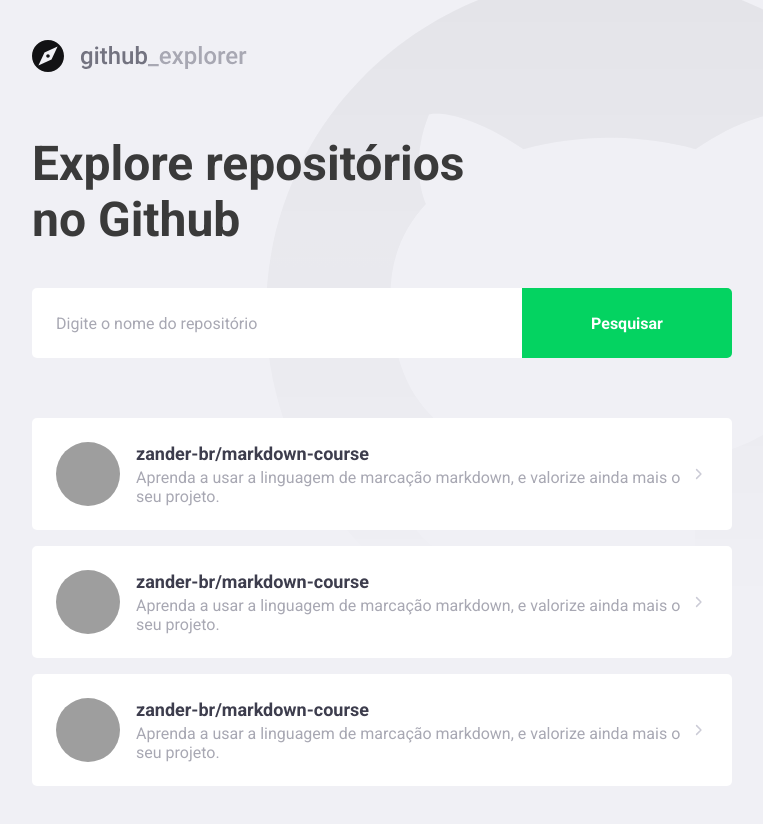
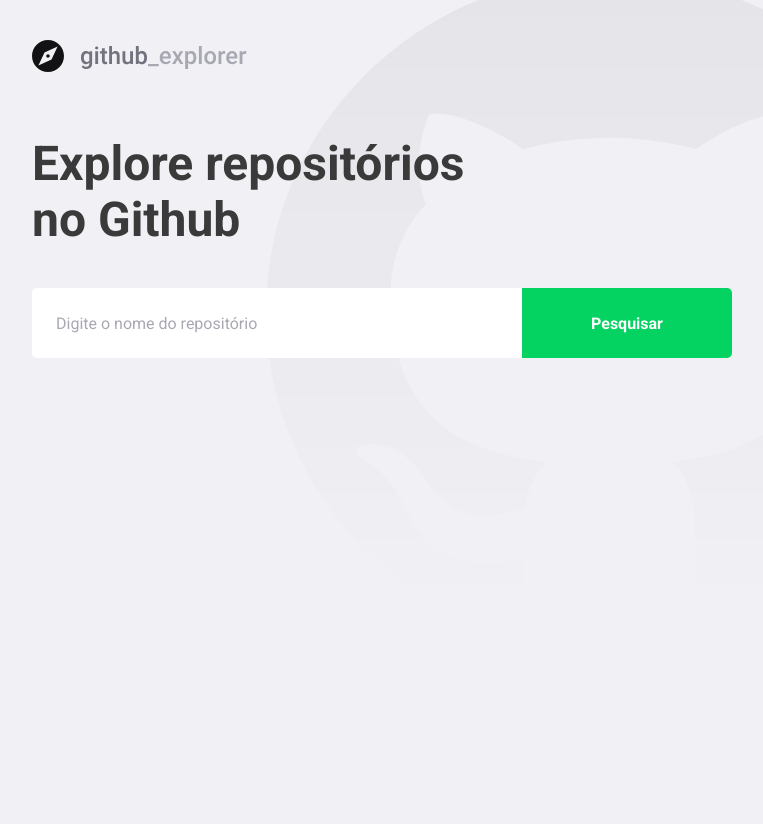
Before and after one commit to zander-br/github-explorer, a React (Create React App) app: page / in a window 1280 px wide. Shown: the whole page, without its empty margins (148-911 px from the left). After the commit the page ends 800 px from the top, so only its background shows below. Built offline with nearby package versions, Linux system fonts and the light colour scheme; grey boxes are pictures that could not be loaded.

Commit message:
feat: connect api github

```diff
--- a/src/pages/Dashboard/index.tsx
+++ b/src/pages/Dashboard/index.tsx
@@ -1,65 +1,61 @@
-import React from 'react';
+import React, { useState, FormEvent } from 'react';
 import { FiChevronRight } from 'react-icons/fi';
 
+import api from '../../service/api';
 import logoImg from '../../assets/logo.svg';
 import { Title, Form, Repositories } from './styles';
 
+interface Repository {
+  full_name: string;
+  description: string;
+  owner: {
+    login: string;
+    avatar_url: string;
+  };
+}
+
 const Dashboard: React.FC = () => {
+  const [newRepo, setNewRepo] = useState('');
+  const [repositories, setRepositories] = useState<Repository[]>([]);
+
+  async function handleAddRepository(event: FormEvent<HTMLFormElement>) {
+    event.preventDefault();
+
+    const response = await api.get<Repository>(`repos/${newRepo}`);
+    const repository = response.data;
+
+    setRepositories([...repositories, repository]);
+    setNewRepo('');
+  }
+
   return (
     <>
       <img src={logoImg} alt="Github Explorer" />
       <Title>Explore repositórios no Github</Title>
 
-      <Form>
-        <input placeholder="Digite o nome do repositório" />
+      <Form onSubmit={handleAddRepository}>
+        <input
+          placeholder="Digite o nome do repositório"
+          value={newRepo}
+          onChange={e => setNewRepo(e.target.value)}
+        />
         <button type="submit">Pesquisar</button>
       </Form>
 
       <Repositories>
-        <a href="/">
+        {repositories.map(repository => (
+          <a key={repository.full_name} href="/">
             <img
-            src="https://avatars3.githubusercontent.com/u/51419725?s=400&u=b79bcdcdefb88e6f91e47ea92521da7fade82500&v=4"
-            alt="Anderson Santos"
+              src={repository.owner.avatar_url}
+              alt={repository.owner.login}
             />
             <div>
-            <strong>zander-br/markdown-course</strong>
-            <p>
-              Aprenda a usar a linguagem de marcação markdown, e valorize ainda
-              mais o seu projeto.
-            </p>
+              <strong>{repository.full_name}</strong>
+              <p>{repository.description}</p>
             </div>
             <FiChevronRight size={20} />
           </a>
-
-        <a href="/">
-          <img
-            src="https://avatars3.githubusercontent.com/u/51419725?s=400&u=b79bcdcdefb88e6f91e47ea92521da7fade82500&v=4"
-            alt="Anderson Santos"
-          />
-          <div>
-            <strong>zander-br/markdown-course</strong>
-            <p>
-              Aprenda a usar a linguagem de marcação markdown, e valorize ainda
-              mais o seu projeto.
-            </p>
-          </div>
-          <FiChevronRight size={20} />
-        </a>
-
-        <a href="/">
-          <img
-            src="https://avatars3.githubusercontent.com/u/51419725?s=400&u=b79bcdcdefb88e6f91e47ea92521da7fade82500&v=4"
-            alt="Anderson Santos"
-          />
-          <div>
-            <strong>zander-br/markdown-course</strong>
-            <p>
-              Aprenda a usar a linguagem de marcação markdown, e valorize ainda
-              mais o seu projeto.
-            </p>
-          </div>
-          <FiChevronRight size={20} />
-        </a>
+        ))}
       </Repositories>
     </>
   );
--- a/src/pages/Dashboard/styles.ts
+++ b/src/pages/Dashboard/styles.ts
@@ -75,7 +75,8 @@
     }
 
     div {
-      margin-left: 16px;
+      margin: 0 16px;
+      flex: 1;
 
       strong {
         font-size: 18px;
--- /dev/null
+++ b/src/service/api.ts
@@ -0,0 +1,7 @@
+import axios from 'axios';
+
+const api = axios.create({
+  baseURL: 'https://api.github.com',
+});
+
+export default api;
```
Also changed, not shown: .eslintrc.json. Lines whose indentation alone changed are shown as unchanged.
